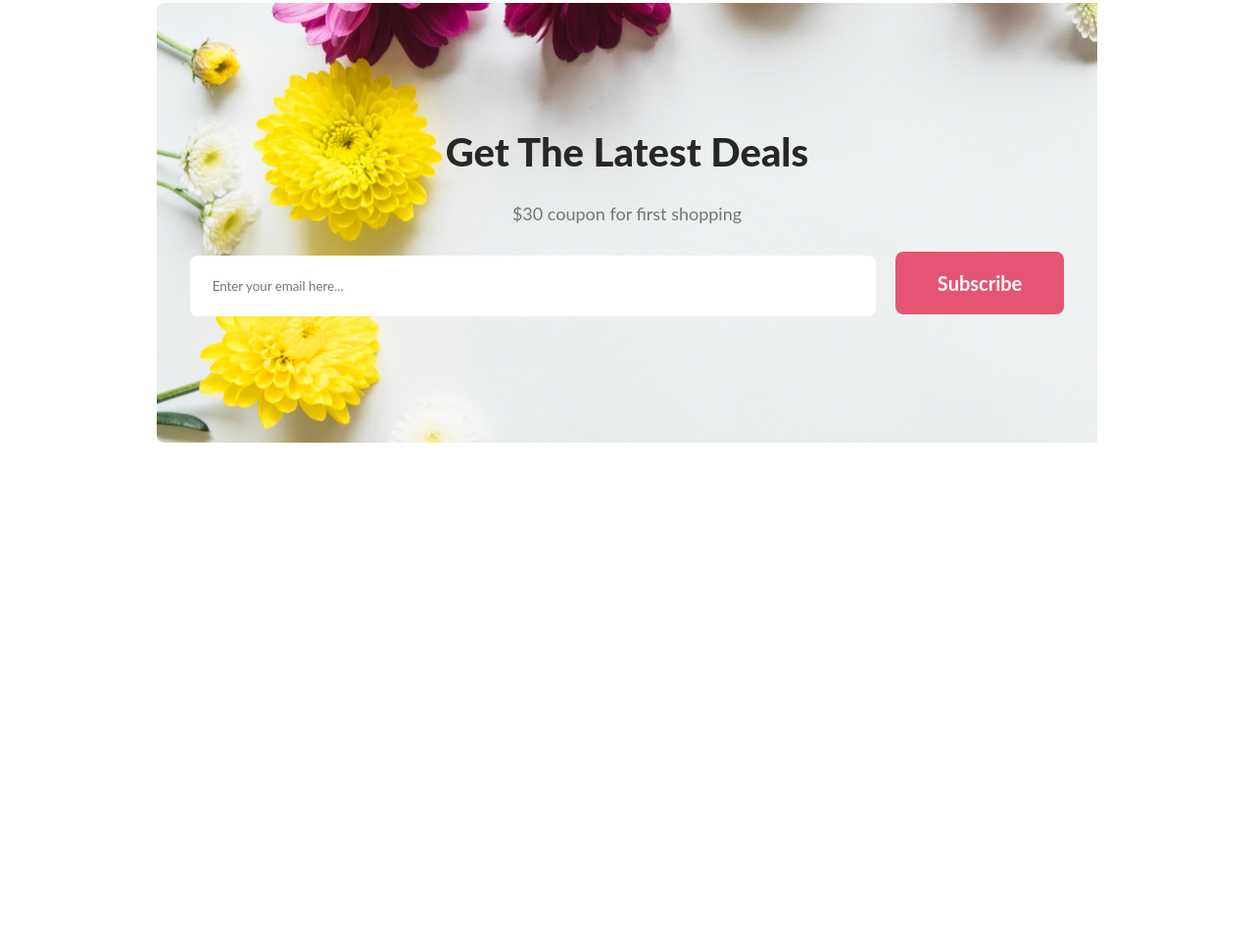
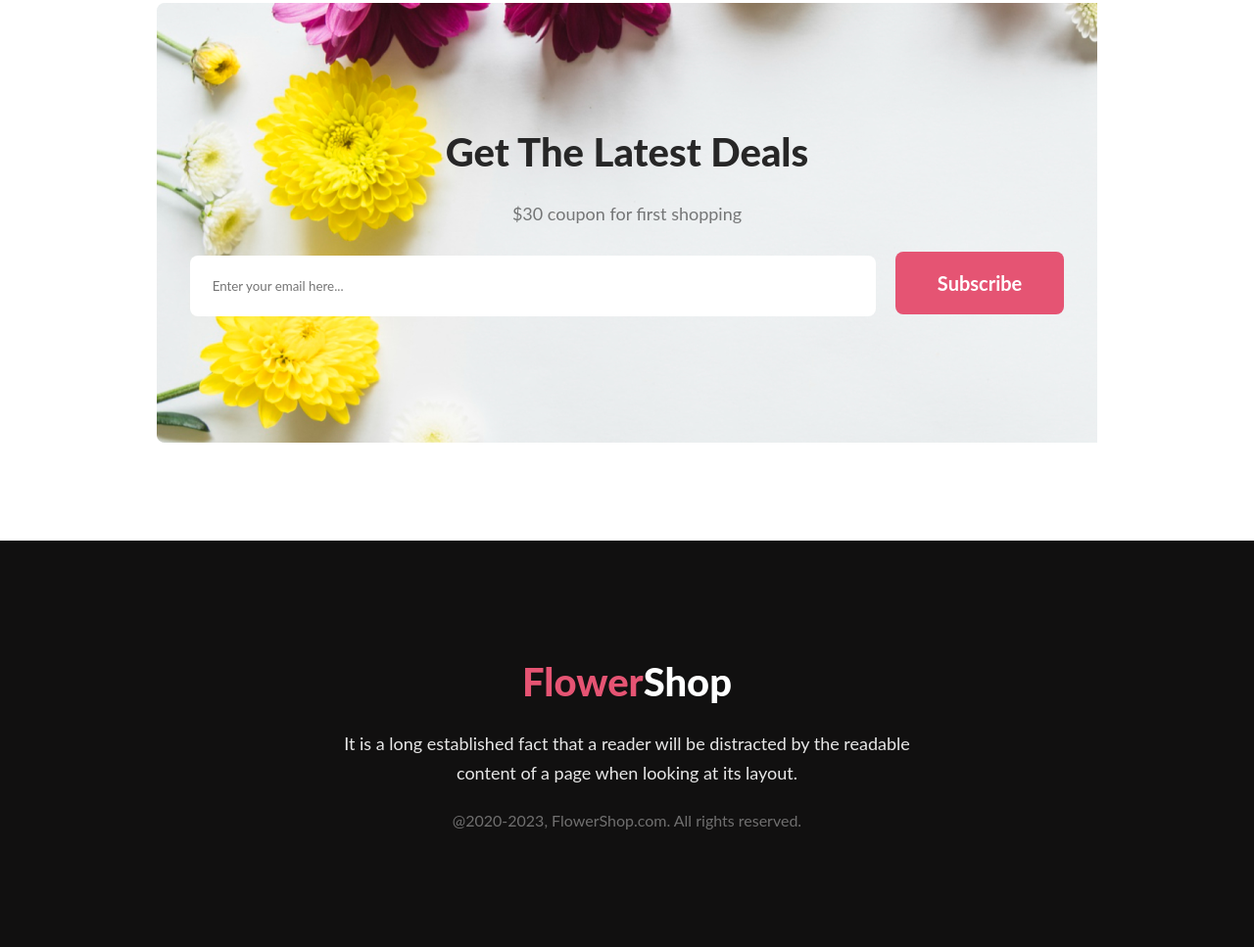
Before and after one commit to Jubayer3112/first-assignment, a plain HTML site: page index.html in a window 1280 px wide. Shown: the part 3646-4613 px from the top of the page at 98% size. Before the commit the page ends 4198 px from the top, so only its background shows below. Drawn offline with Linux system fonts and the light colour scheme.

Commit message:
footer section added

```diff
--- a/CSS/style.css
+++ b/CSS/style.css
@@ -179,3 +179,24 @@ img{
     align-items: center;
     margin-bottom: 100px;
 }
+
+/* Footer section */
+.footer{
+    background: #111010;
+    padding: 120px 0;
+}
+.footer .section-title{
+    color:#fff;
+}
+.footer .section-description{
+    color: rgba(255, 255, 255, 0.90);
+}
+.footer span{
+    color: #E55473;
+}
+.copyright{
+    color: rgba(255, 255, 255, 0.40);
+    text-align: center;
+    font-size: 16px;
+    font-weight: 400;
+}
--- a/index.html
+++ b/index.html
@@ -132,5 +132,16 @@
                 </div>
         </div>
     </section>
+
+    <!-- Footer section -->
+    <footer class="footer">
+        <div class="container-width">
+            <div class="section-content">
+                <h2 class="section-title"><span>Flower</span>Shop</h2>
+                <p class="section-description">It is a long established fact that a reader will be distracted by the readable <br> content of a page when looking at its layout.</p>
+                <p class="copyright">@2020-2023, FlowerShop.com. All rights reserved.</p>
+            </div>
+        </div>
+    </footer>
 </body>
 </html>
```
